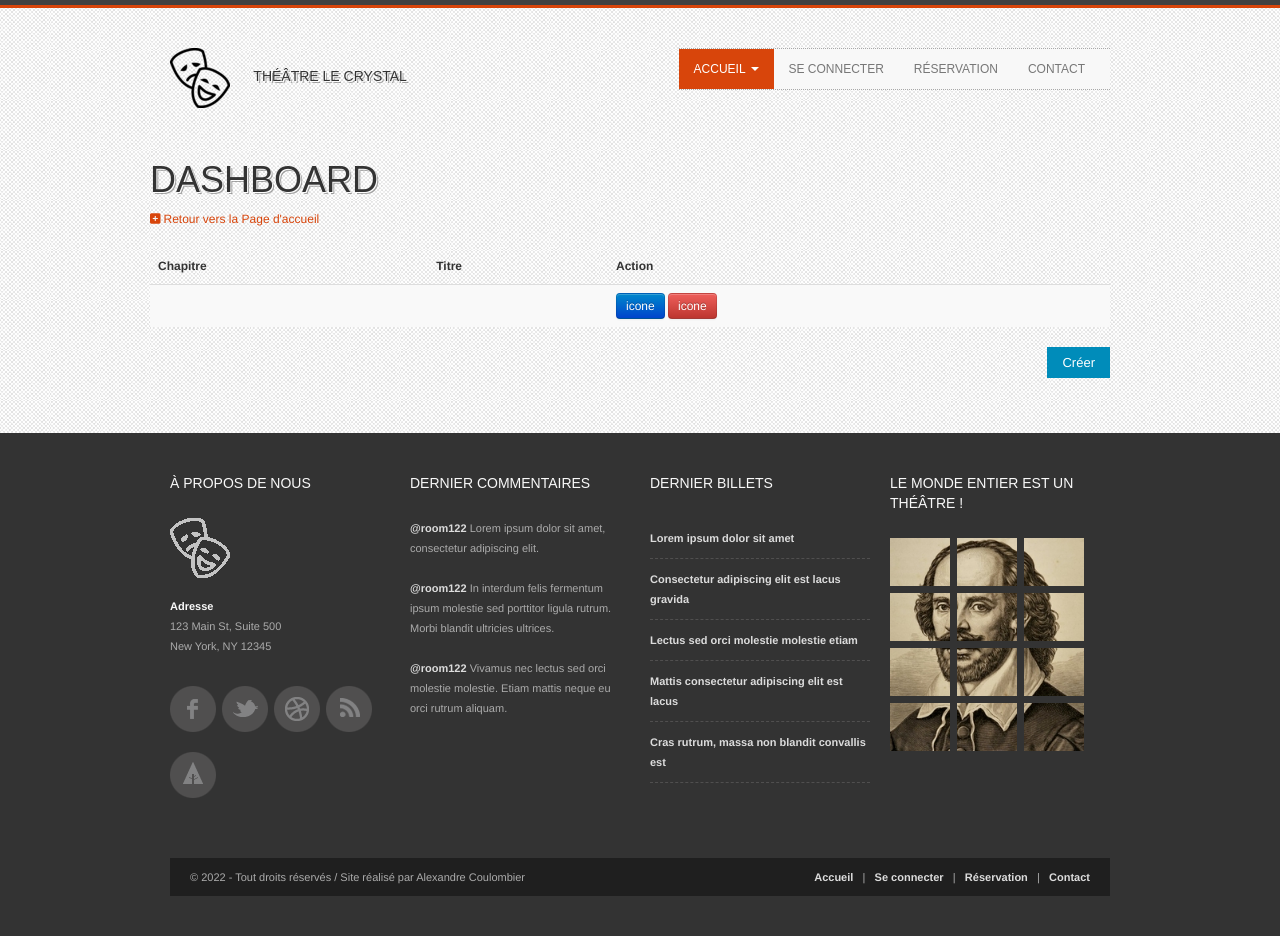
After one commit to A-lexandreS/Project5, a Symfony app: template templates/default/dashboard.html.twig in a window 1280 px wide. The commit adds this page. Run offline with Twig, Linux system fonts and the light colour scheme; the template is opened without the code that fills it, so the values that code supplies are empty; some libraries are stand-ins or nearby versions.

Commit message:
modif fixtures + add route dahsboard and view and css file dashboard

```diff
--- /dev/null
+++ b/public/css/dashboard.css
@@ -0,0 +1,39 @@
+#crud
+{
+    background-color: #ffffff;
+    margin-bottom: 1.25rem;
+}
+#dashboard td form button.button{
+	padding:0.25em;margin:0.25em;
+	background:none;
+	color:blue;
+}
+#dashboard td form button.button:hover{
+  background:none;
+	color:steelblue;
+}
+#dashboard .button.tiny {
+    padding-top: 0.625rem;
+    padding-right: 1.25rem;
+    padding-bottom: 0.6875rem;
+    padding-left: 1.25rem;
+    font-size: 13px;
+}
+#dahsboard button, .button {
+    border-style: solid;
+    border-width: 0;
+    cursor: pointer;
+    font-family: "Helvetica Neue", Helvetica, Roboto, Arial, sans-serif;
+    font-weight: normal;
+    line-height: normal;
+    margin: 0 0 1.25rem;
+    position: relative;
+    text-decoration: none;
+    text-align: center;
+    -webkit-appearance: none;
+    border-radius: 0;
+    background-color: #008CBA;
+    border-color: #007095;
+    color: #FFFFFF;
+    transition: background-color 300ms ease-out;
+}
--- a/src/Controller/DefaultController.php
+++ b/src/Controller/DefaultController.php
@@ -23,4 +23,9 @@ class DefaultController extends AbstractController
     {
         return $this->render('default/events.html.twig', []);
     }
+    #[Route('/dashboard', name: 'dashboard')]
+    public function dashboard(): Response
+    {
+        return $this->render('default/dashboard.html.twig', []);
+    }
 }
--- a/templates/base.html.twig
+++ b/templates/base.html.twig
@@ -13,6 +13,7 @@
         <link rel="stylesheet" href="{{ asset('css/custom-styles.css') }}">
         <link rel="stylesheet" href="{{ asset('css/flexslider.css') }}">
         <link rel="stylesheet" href="{{ asset('css/login.css') }}">
+        <link rel="stylesheet" href="{{ asset('css/dashboard.css') }}">
         {% endblock %}
         <link rel="stylesheet" href="{{ asset('css/style-ie.css') }}">
 
--- /dev/null
+++ b/templates/default/dashboard.html.twig
@@ -0,0 +1,34 @@
+{% extends 'base.html.twig' %}
+
+{% block title %}Tableau de Bord{% endblock %}
+
+{% block body %}
+    <div class="container">
+        <div class="row">
+            <div class="large-12 columns" id="dashboard">
+                <h1>Dashboard</h1>
+                <p><a href="#"><i class="fa fa-plus-square"></i>Retour vers la Page d'accueil</a></p>
+                <table class="table table-success table-striped table-hover">
+                    <thead>
+                        <tr>
+                            <th scope="col">Chapitre</th>
+                            <th scope="col">Titre</th>
+                            <th scope="col">Action</th>
+                        </tr>
+                    </thead>
+                    <tbody>
+                            <tr>
+                                <th scope="row"></th>
+                                <td></td>
+                                <td class="action-table align-middle">
+                                    <a class="btn btn-primary btn-small" href="">icone</a>
+                                    <a class="ms-2 btn btn-danger btn-small" href="">icone</a>
+                                </td>
+                            </tr>
+                    </tbody>
+                </table>
+                <button class="tiny button right">Créer</button>
+            </div>
+        </div>
+    </div>
+{% endblock %}
```
Also changed, not shown: src/DataFixtures/EventFixtures.php (added, +34 -0 lines), src/DataFixtures/RegistrationFixtures.php (+13 -5 lines), src/Entity/Event.php (+19 -4 lines), 1 other file.
